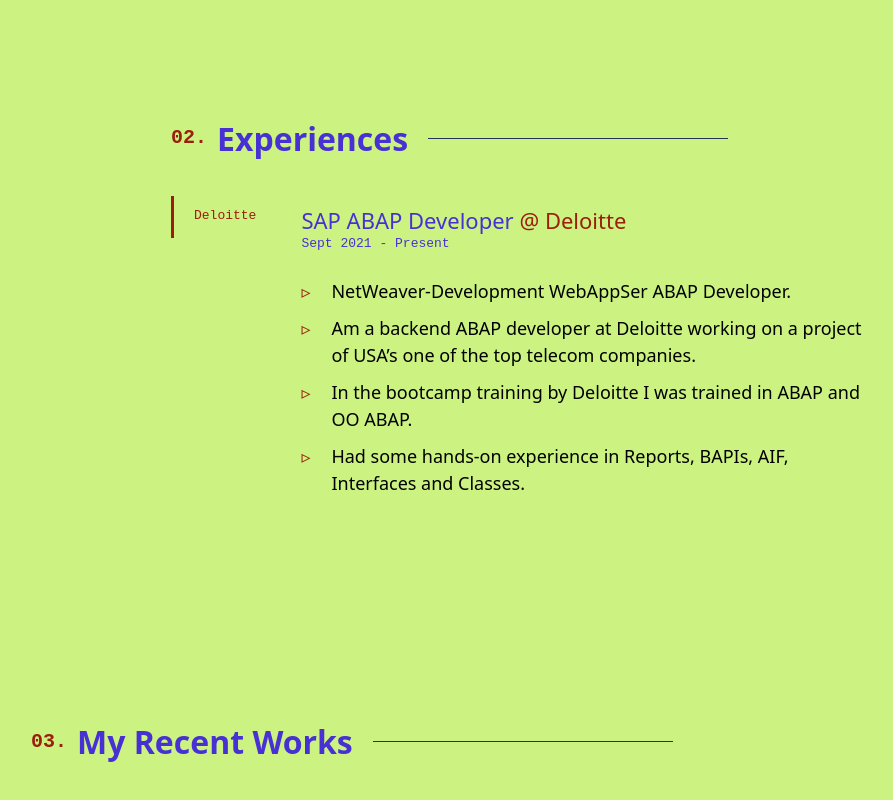
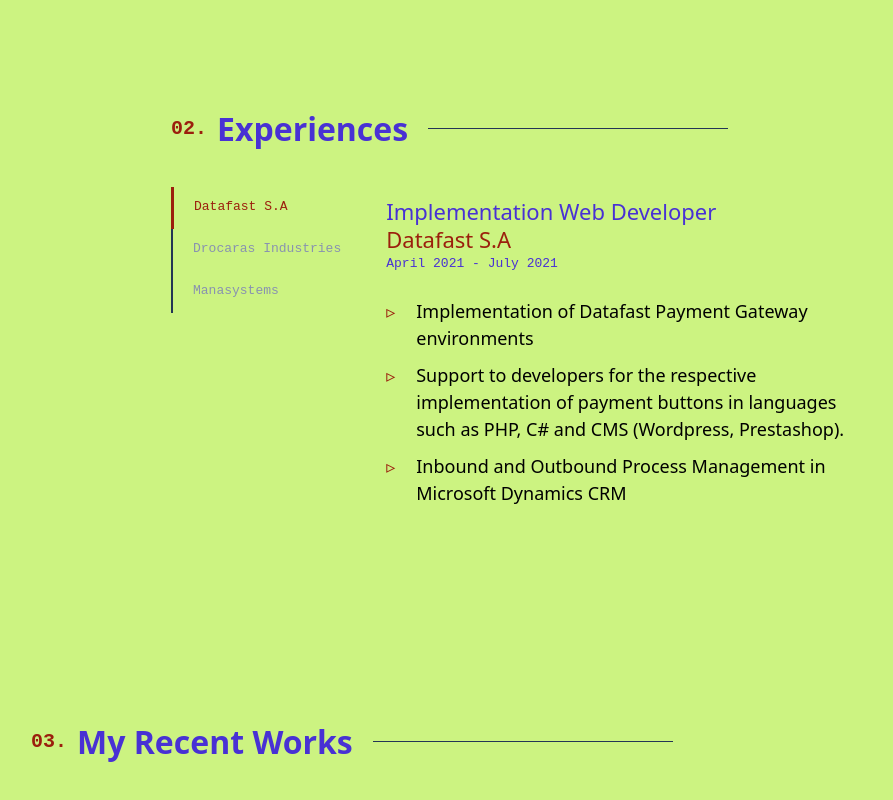
Before and after one commit to DevLop-EC/devfolio, a React (Create React App) app: page / in a window 1280 px wide. Shown: the part 1686-2486 px from the top of the page, without its empty margins (119-1012 px from the left). Built offline with nearby package versions, Linux system fonts and the light colour scheme; no server answers.

Commit message:
build section de experiencias

```diff
--- a/src/components/ButtonForm/ButtonForm.scss
+++ b/src/components/ButtonForm/ButtonForm.scss
@@ -1,6 +1,6 @@
 .button {
     --color: #fff;
-    --background: #9b1f0d;
+    --background: #7c291dd9;
     --height: 41px;
     --width: 160px;
     --icon: #fff;
--- a/src/components/contact.js
+++ b/src/components/contact.js
@@ -4,9 +4,12 @@ import ButtonForm from './ButtonForm/ButtonForm';
 import emailjs from '@emailjs/browser';
 
 import './sass/contact.scss';
+import { ThemeContext } from '../context/ThemeContext';
 function Contact() {
   const [loading, setLoading] = React.useState(false);
   const form = React.useRef();
+
+  const { darkMode } = React.useContext(ThemeContext);
 
   const sendEmail = (e) => {
     e.preventDefault();
@@ -37,8 +40,8 @@ function Contact() {
   return (
     <section id="contact" className="contact">
       <h2 className="numbered-heading overline">What's Next?</h2>
-      <h2 className="title">Get In Touch</h2>
-      <p>
+      <h2 className={darkMode ? 'title' : 'title-light'}>Get In Touch</h2>
+      <p className={darkMode ? '' : 'light'}>
         I’m currently looking for new opportunities, my inbox is always open.
         Whether you have a question or just want to say hi, I’ll surely get back
         to you!
@@ -47,18 +50,18 @@ function Contact() {
         <input
           name="name"
           type="text"
-          className="feedback-input"
+          className={darkMode ? 'feedback-input' : 'feedback-input-light'}
           placeholder="Name"
         />
         <input
           name="email"
           type="text"
-          className="feedback-input"
+          className={darkMode ? 'feedback-input' : 'feedback-input-light'}
           placeholder="Email"
         />
         <textarea
           name="message"
-          className="feedback-input"
+          className={darkMode ? 'feedback-input' : 'feedback-input-light'}
           placeholder="Comment"
         ></textarea>
 
--- a/src/components/experience.js
+++ b/src/components/experience.js
@@ -9,16 +9,38 @@ import { useState } from 'react';
 function Experience() {
   const worked = [
     {
-      title: 'SAP ABAP Developer',
-      company: 'Deloitte',
-      location: 'Hyderabad, India',
-      range: 'Sept 2021 - Present',
-      url: 'https://www2.deloitte.com/us/en.html',
+      title: 'Implementation Web Developer',
+      company: 'Datafast S.A',
+      location: 'Guayaquil, Ecuador',
+      range: 'April 2021 - July 2021',
+      url: 'https://www.datafast.com.ec/',
       content: [
-        ' NetWeaver-Development WebAppSer ABAP Developer.',
-        'Am a backend ABAP developer at Deloitte working on a project of USA’s one of the top telecom companies.',
-        'In the bootcamp training by Deloitte I was trained in ABAP and OO ABAP.',
-        'Had some hands-on experience in Reports, BAPIs, AIF, Interfaces and Classes.',
+        'Implementation of Datafast Payment Gateway environments',
+        'Support to developers for the respective implementation of payment buttons in languages such as PHP, C# and CMS (Wordpress, Prestashop).',
+        'Inbound and Outbound Process Management in Microsoft Dynamics CRM',
+      ],
+    },
+    {
+      title: 'System support and DB manager',
+      company: 'Drocaras Industries',
+      location: 'Guayaquil, Ecuador',
+      range: 'March 2020 - November 2020',
+      url: 'https://www.drocaras.com/',
+      content: [
+        'Ensure high availability of the database and administer the billing server deployed on Linux.',
+        'Develop database tuning tasks, both in SQL queries and server configuration.',
+        'Maintenance of source code of the business system in VisualBasic, corrected system errors and implemented improvements in reporting.',
+      ],
+    },
+    {
+      title: 'Web Developer JR',
+      company: 'Manasystems',
+      location: 'Guayaquil, Ecuador',
+      range: 'March 2020 - November 2020',
+
+      content: [
+        'Support to employees and customers of the systems developed by the company.',
+        'Development and maintenance of projects focused on clinics and hospitals with technologies such as Laravel, PHP, RestfullAPI development, JavaScript, React and frameworks such as Bootstrap and Tailwind.',
       ],
     },
   ];
@@ -50,7 +72,6 @@ function Experience() {
             <h3 className={!darkMode ? 'light' : ''}>
               <span>{selected.title}</span>
               <span className="company">
-                &nbsp;@&nbsp;
                 <a href={selected.url} className="link">
                   {selected.company}
                 </a>
--- a/src/components/footer.js
+++ b/src/components/footer.js
@@ -1,24 +1,22 @@
 import './sass/footer.scss';
-import { GitHub, Instagram, LinkedIn, Telegram } from '@material-ui/icons';
+import { GitHub, LinkedIn, Twitter } from '@material-ui/icons';
 function Footer() {
   return (
     <footer>
       <div className="fb">
-        <a href="https://github.com/nirajsharma99">
+        <a href="https://github.com/DevLop-EC">
           <GitHub />
         </a>
-        <a href="https://www.linkedin.com/in/niraj-sharma-40132b165">
+        <a href="https://www.linkedin.com/in/christdevlop/">
           <LinkedIn />
         </a>
-        <a href="https://t.me/bazoooka99">
-          <Telegram />
-        </a>
-        <a href="https://www.instagram.com/niraj.sharma__">
-          <Instagram />
+
+        <a href="https://twitter.com/codeandoandoec">
+          <Twitter />
         </a>
       </div>
       <div className="fc">
-        <a href="https://github.com/nirajsharma99">Built by Niraj Sharma</a>
+        <a href="https://github.com/DevLop-EC">Built by Christian Lopez</a>
       </div>
     </footer>
   );
--- a/src/components/loader.js
+++ b/src/components/loader.js
@@ -4,7 +4,7 @@ import './sass/loader.scss';
 function Loader({ loading }) {
   return (
     <div className="loader">
-      <PuffLoader loading={loading} color={'#801B28'} size={40} />;
+      <PuffLoader loading={loading} color={'#801B28'} size={40} />
     </div>
   );
 }
--- a/src/components/sass/contact.scss
+++ b/src/components/sass/contact.scss
@@ -22,6 +22,13 @@
     margin: 0px 0px 10px;
     font-weight: 600;
     color: $lightest-slate;
+    line-height: 1.1;
+  }
+  & .title-light{
+    font-size: clamp(40px, 5vw, 60px);
+    margin: 0px 0px 10px;
+    font-weight: 600;
+    color: $blue-light-mode;
     line-height: 1.1;
   }
   a.email-link {
@@ -72,8 +79,27 @@ form {
 .feedback-input {
 	color: white;
 	font-family: Helvetica, Arial, sans-serif;
-	font-weight: 500;
-	font-size: 12px;
+	font-weight: 600;
+	font-size: 14px;
+	border-radius: 5px;
+	line-height: 18px;
+	background-color: transparent;
+	border: 2px solid $red-dark;
+	transition: all 0.3s;
+	padding: 13px;
+	margin-bottom: 15px;
+	width: 100%;
+	box-sizing: border-box;
+	outline: 0;
+	&:focus {
+		border: 2px solid #cc4949;
+	}
+}
+.feedback-input-light {
+	color: black;
+	font-family: Helvetica, Arial, sans-serif;
+	font-weight: 600;
+	font-size: 14px;
 	border-radius: 5px;
 	line-height: 18px;
 	background-color: transparent;
--- a/src/components/sass/experience.scss
+++ b/src/components/sass/experience.scss
@@ -33,7 +33,7 @@
     &:hover,
     &:focus {
       background-color: $light-navy;
-      color: $red-dark;
+      color: $light-slate;
     }
     &.active {
       border-left: 3px solid $red-dark;
@@ -61,7 +61,7 @@
   & .company {
     color: $red-dark;
     & a.link {
-      display: inline-block;
+      display: flex;
       text-decoration: none;
       text-decoration-skip-ink: auto;
       position: relative;
@@ -122,7 +122,7 @@
       padding-left: 30px;
       margin-bottom: 10px;
       color: black;
-      font-weight: 500;
+      font-weight: 400;
 
       &::before {
         content: '▹';
@@ -160,6 +160,7 @@
       min-width: 120px;
       padding: 0px 15px;
       text-align: center;
+      font-weight: 700;
       &.active {
         border: none;
         border-bottom: 3px solid $red-dark;
--- a/src/components/sass/footer.scss
+++ b/src/components/sass/footer.scss
@@ -112,7 +112,7 @@ footer {
   margin-top: 20px;
   & a {
     padding: 10px;
-    color: $light-slate;
+    color: $red-dark;
     font-family: $font-mono;
     font-size: $fz-md;
     line-height: 1;
--- a/src/components/sass/home.scss
+++ b/src/components/sass/home.scss
@@ -4,6 +4,7 @@
   color: $red-dark;
   font-family: $font-mono;
   font-size: clamp(var(--fz-sm), 5vw, var(--fz-md));
+  font-weight: 600;
 }
 
 .big-heading {
--- a/src/components/social.js
+++ b/src/components/social.js
@@ -1,7 +1,7 @@
 import React from 'react';
 import './sass/footer.scss';
 import { email } from '../config';
-import { GitHub, Instagram, LinkedIn, Telegram } from '@material-ui/icons';
+import { GitHub, LinkedIn, Twitter } from '@material-ui/icons';
 import { ThemeContext } from '../context/ThemeContext';
 function Social() {
   const { darkMode } = React.useContext(ThemeContext);
@@ -11,24 +11,22 @@ function Social() {
       <div className="fbl">
         <a
           className={!darkMode ? 'light' : ''}
-          href="https://github.com/nirajsharma99"
+          href="https://github.com/DevLop-EC"
         >
           <GitHub />
         </a>
         <a
           className={!darkMode ? 'light' : ''}
-          href="https://www.linkedin.com/in/niraj-sharma-40132b165"
+          href="https://www.linkedin.com/in/christdevlop/"
         >
           <LinkedIn />
         </a>
-        <a className={!darkMode ? 'light' : ''} href="https://t.me/bazoooka99">
-          <Telegram />
-        </a>
+
         <a
           className={!darkMode ? 'light' : ''}
-          href="https://www.instagram.com/niraj.sharma__"
+          href="https://twitter.com/codeandoandoec"
         >
-          <Instagram />
+          <Twitter />
         </a>
         <div className="vl"></div>
       </div>
```
Also changed, not shown: src/components/Logo/Logo.scss (+49 -27 lines), 15 other files (tests, documents, lock files or other folders).
